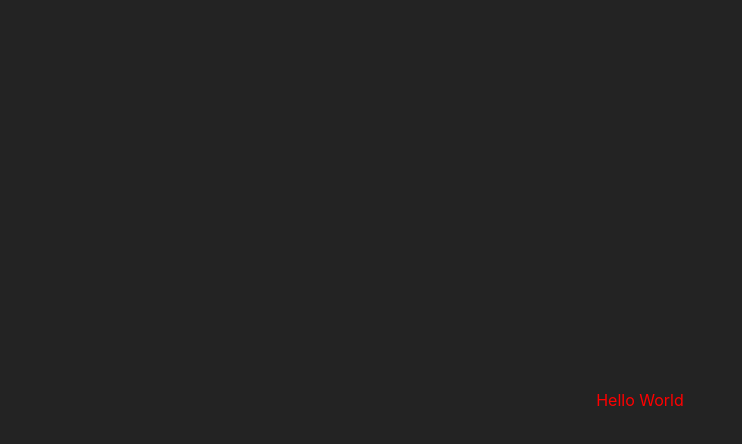
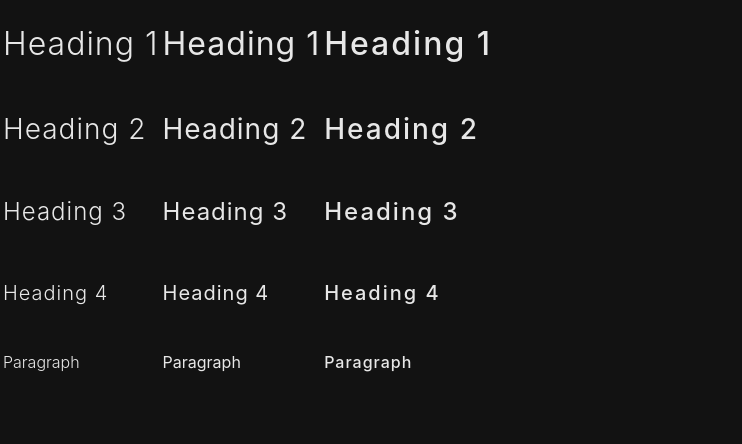
Before and after one commit to SaegesserSascha/portfolio, a React (Create React App) app: page / in a window 1280 px wide. Shown: the top 444 px of the page, without its empty margins (0-742 px from the left). Built offline with nearby package versions, Linux system fonts and the light colour scheme.

Commit message:
Added colors and typography

```diff
--- a/src/App.js
+++ b/src/App.js
@@ -1,9 +1,10 @@
 import './App.scss';
+import TypographyTest from "./TypographyTest";
 
 function App() {
   return (
     <div className="App">
-      Hello World
+      <TypographyTest />
     </div>
   );
 }
--- a/src/App.scss
+++ b/src/App.scss
@@ -1,10 +1,9 @@
 @import "./sass/colors";
 @import "./sass/mixins";
+@import "./sass/typography";
 
 .App {
-  @include flex-alignable();
-
-  background-color: $background-clr;
-  color: $primary-clr;
-  height: 100vh;
+  background-color: $clr-neutral-dark;
+  color: $clr-white-90;
+  min-height: 100vh;
 }
--- /dev/null
+++ b/src/TypographyTest.js
@@ -0,0 +1,33 @@
+import React from "react";
+
+export default function TypographyTest() {
+  return (
+    <table>
+      <tr>
+        <td><h1 className="h1-fw-300">Heading 1</h1></td>
+        <td><h1>Heading 1</h1></td>
+        <td><h1 className="h1-fw-500">Heading 1</h1></td>
+      </tr>
+      <tr>
+        <td><h2 className="h2-fw-300">Heading 2</h2></td>
+        <td><h2>Heading 2</h2></td>
+        <td><h2 className="h2-fw-500">Heading 2</h2></td>
+      </tr>
+      <tr>
+        <td><h3 className="h3-fw-300">Heading 3</h3></td>
+        <td><h3>Heading 3</h3></td>
+        <td><h3 className="h3-fw-500">Heading 3</h3></td>
+      </tr>
+      <tr>
+        <td><h4 className="h4-fw-300">Heading 4</h4></td>
+        <td><h4>Heading 4</h4></td>
+        <td><h4 className="h4-fw-500">Heading 4</h4></td>
+      </tr>
+      <tr>
+        <td><p className="p-fw-300">Paragraph</p></td>
+        <td><p>Paragraph</p></td>
+        <td><p className="p-fw-500">Paragraph</p></td>
+      </tr>
+    </table>
+  );
+}
--- a/src/index.css
+++ /dev/null
@@ -1,13 +0,0 @@
-body {
-  margin: 0;
-  font-family: -apple-system, BlinkMacSystemFont, 'Segoe UI', 'Roboto', 'Oxygen',
-    'Ubuntu', 'Cantarell', 'Fira Sans', 'Droid Sans', 'Helvetica Neue',
-    sans-serif;
-  -webkit-font-smoothing: antialiased;
-  -moz-osx-font-smoothing: grayscale;
-}
-
-code {
-  font-family: source-code-pro, Menlo, Monaco, Consolas, 'Courier New',
-    monospace;
-}
--- a/src/index.js
+++ b/src/index.js
@@ -1,6 +1,6 @@
 import React from 'react';
 import ReactDOM from 'react-dom';
-import './index.css';
+import './index.scss';
 import App from './App';
 
 ReactDOM.render(
--- /dev/null
+++ b/src/index.scss
@@ -0,0 +1,15 @@
+@import url('https://fonts.googleapis.com/css2?family=Roboto:ital,wght@0,100;0,300;0,400;0,500;0,700;1,100;1,300;1,400;1,500;1,700&display=swap');
+
+$font-stack: -apple-system, BlinkMacSystemFont, 'Roboto', 'Oxygen',
+'Ubuntu', 'Cantarell', 'Fira Sans', 'Droid Sans', 'Helvetica Neue',
+sans-serif;
+
+body {
+  margin: 0;
+  font-family: $font-stack;
+}
+
+code {
+  font-family: source-code-pro, Menlo, Monaco, Consolas, 'Courier New',
+    monospace;
+}
--- a/src/sass/_colors.scss
+++ b/src/sass/_colors.scss
@@ -1,3 +1,20 @@
-$primary-clr: red;
-$secondary-clr: darkred;
-$background-clr: #232323;
+$clr-primary-light: #8e99f3;
+$clr-primary-normal: #5c6bc0;
+$clr-primary-dark: #26418f;
+
+$clr-secondary-light: #df78ef;
+$clr-secondary-normal: #ab47bc;
+$clr-secondary-dark: #790e8b;
+
+$clr-accent-light: #ffa270;
+$clr-accent-normal: #ff7043;
+$clr-accent-dark: #c63f17;
+
+$clr-neutral-light: #343434;
+$clr-neutral-normal: #232323;
+$clr-neutral-dark: #121212;
+
+$clr-white: #fff;
+$clr-white-90: rgba($clr-white, .9);
+$clr-white-67: rgba($clr-white, .67);
+$clr-white-33: rgba($clr-white, .33);
--- a/src/sass/_typography.scss
+++ b/src/sass/_typography.scss
@@ -0,0 +1,72 @@
+h1, h2, h3, h4, p {
+  font-weight: 400;
+}
+
+h1 {
+  font-size: 2rem;
+  letter-spacing: 1px;
+}
+
+.h1-fw-300 {
+  font-weight: 300;
+}
+
+.h1-fw-500 {
+  font-weight: 500;
+  letter-spacing: 2px;
+}
+
+h2 {
+  font-size: 1.75rem;
+  letter-spacing: 1px;
+}
+
+.h2-fw-300 {
+  font-weight: 300;
+}
+
+.h2-fw-500 {
+  font-weight: 500;
+  letter-spacing: 2px;
+}
+
+h3 {
+  font-size: 1.5rem;
+  letter-spacing: 1px;
+}
+
+.h3-fw-300 {
+  font-weight: 300;
+}
+
+.h3-fw-500 {
+  font-weight: 500;
+  letter-spacing: 2px;
+}
+
+h4 {
+  font-size: 1.25rem;
+  letter-spacing: 1px;
+}
+
+.h4-fw-300 {
+  font-weight: 300;
+}
+
+.h4-fw-500 {
+  font-weight: 500;
+  letter-spacing: 2px;
+}
+
+p {
+  font-size: 1rem;
+}
+
+.p-fw-300 {
+  font-weight: 300;
+}
+
+.p-fw-500 {
+  font-weight: 500;
+  letter-spacing: 1px;
+}
```
